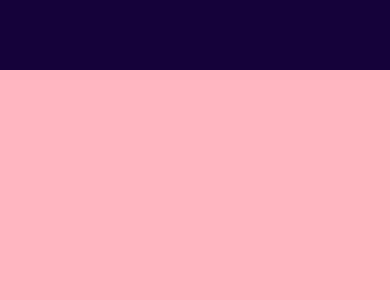
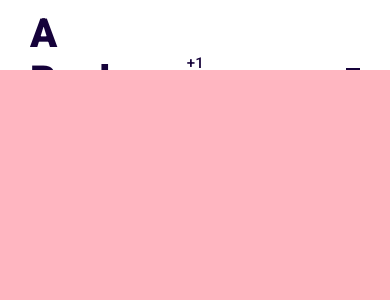
Before and after one commit to EddieSpaghetti666/PortfolioWebsite, a React (Create React App) app: page / in a window 390 px wide. Shown: the top 300 px of the page. Built offline with nearby package versions, Linux system fonts and the light colour scheme.

Commit message:
Implement topbar and hamburger menu animation

```diff
--- a/package.json
+++ b/package.json
@@ -3,6 +3,8 @@
   "version": "0.1.0",
   "private": true,
   "dependencies": {
+    "@material-ui/core": "^4.12.3",
+    "@material-ui/icons": "^4.11.2",
     "@testing-library/jest-dom": "^5.11.4",
     "@testing-library/react": "^11.1.0",
     "@testing-library/user-event": "^12.1.10",
--- a/src/App.jsx
+++ b/src/App.jsx
@@ -3,11 +3,13 @@ import Intro from "./components/intro/Intro";
 import Portfolio from "./components/portfolio/Portfolio";
 import Works from "./components/Works/Works";
 import Contact from "./components/contact/Contact";
+import { useState } from "react"
 import "./App.scss"
 function App() {
+  const [menuOpen,setMenuOpen] = useState(false)
   return (
     <div className="app">
-      <Topbar/>
+      <Topbar open={menuOpen} setOpen={setMenuOpen}/>
       <div className="sections">
         <Intro/>
         <Portfolio/>
--- a/src/App.scss
+++ b/src/App.scss
@@ -7,6 +7,7 @@
         background-color: lightsalmon;
         position: relative;
         top: 70px;
+        scroll-behavior: smooth;
         scroll-snap-type: y mandatory;
         scrollbar-width: none;
         &::-webkit-scrollbar{
--- a/src/components/Works/Works.jsx
+++ b/src/components/Works/Works.jsx
@@ -2,7 +2,7 @@ import "./Works.scss"
 
 export default function Works() {
     return (
-        <div className="works">
+        <div className="works" id="works">
 
         </div>
     )
--- a/src/components/contact/Contact.jsx
+++ b/src/components/contact/Contact.jsx
@@ -2,7 +2,7 @@ import "./Contact.scss"
 
 export default function Contact() {
     return (
-        <div className="contact">
+        <div className="contact" id="contact">
 
         </div>
     )
--- a/src/components/intro/Intro.jsx
+++ b/src/components/intro/Intro.jsx
@@ -2,7 +2,7 @@ import "./Intro.scss"
 
 export default function Intro() {
     return (
-        <div className="intro">
+        <div className="intro" id="intro">
 
         </div>
     )
--- a/src/components/portfolio/Portfolio.jsx
+++ b/src/components/portfolio/Portfolio.jsx
@@ -2,7 +2,7 @@ import "./Portfolio.scss"
 
 export default function Portfolio() {
     return (
-        <div className="portfolio">
+        <div className="portfolio" id="portfolio">
 
         </div>
     )
--- a/src/components/topbar/Topbar.jsx
+++ b/src/components/topbar/Topbar.jsx
@@ -1,8 +1,29 @@
 import "./Topbar.scss"
+import {Person, Mail} from "@material-ui/icons"
 
-export default function Topbar() {
+export default function Topbar({open, setOpen}) {
     return (
-        <div className="topbar">
+        <div className={"topbar " + (open && "active")}>
+            <div className="wrapper">
+                <div className="left">
+                    <a href="#intro" className="logo">A Real Website</a>
+                    <div className="itemContainer">
+                        <Person className="icon"/>
+                        <span>+1 (518)-888-5579</span>
+                    </div>
+                    <div className="itemContainer">
+                        <Mail className="icon"/>
+                        <span>Dsmith141996@gmail.com</span>
+                    </div>
+                </div>
+                <div className="right">
+                    <div className="hamburger" onClick={()=>setOpen(!open)}>
+                        <span className="line1"></span>
+                        <span className="line2"></span>
+                        <span className="line3"></span>
+                    </div>
+                </div>
+            </div>
 
         </div>
     )
--- a/src/components/topbar/Topbar.scss
+++ b/src/components/topbar/Topbar.scss
@@ -2,8 +2,88 @@
 .topbar{
     width: 100%;
     height: 70px;
-    background-color: $mainColor;
+    background-color: white;
+    color: $mainColor;
     position: fixed;
     top: 0;
     z-index: 2;
+    transition: all 0.5s ease;
+
+    .wrapper{
+        padding: 10px 30px;
+        display: flex;
+        align-items: center;
+        justify-content: space-between;
+        .left{
+            display: flex;
+            align-items: center;
+
+            .logo{
+                font-size: 40px;
+                font-weight: 700;
+                text-decoration: none;
+                color: inherit;
+                margin-right: 40px;
+            }
+
+            .itemContainer{
+                display: flex;
+                align-items: center;
+                margin-right: 30px;
+
+                .icon{
+                    font-size: 18px;
+                    margin-right: 5px;
+                }
+
+                span{
+                    font-size: 15px;
+                    font-weight: 500;
+                }
+            }
+        }
+
+        .right{
+            .hamburger{
+                width: 32px;
+                height: 25px;
+                display: flex;
+                flex-direction: column;
+                justify-content: space-between;
+                cursor: pointer;
+
+                span{
+                    width: 100%;
+                    height: 3px;
+                    background-color: $mainColor;
+                    transform-origin: left;
+                    transition: all 0.5s ease;
+                }
+
+            }
+
+
+        }
+    }
+
+    &.active{
+        background-color: $mainColor;
+        color: white;
+
+        .hamburger{
+            span{
+                &:first-child{
+                    background-color: white;
+                    transform: rotate(45deg);
+                }
+                &:nth-child(2){
+                    opacity: 0;
+                }
+                &:last-child{
+                    background-color: white;
+                    transform: rotate(-45deg);
+                }
+            }
+        }
+    }
 }
```
Also changed, not shown: 2 other files (tests, documents, lock files or other folders).
